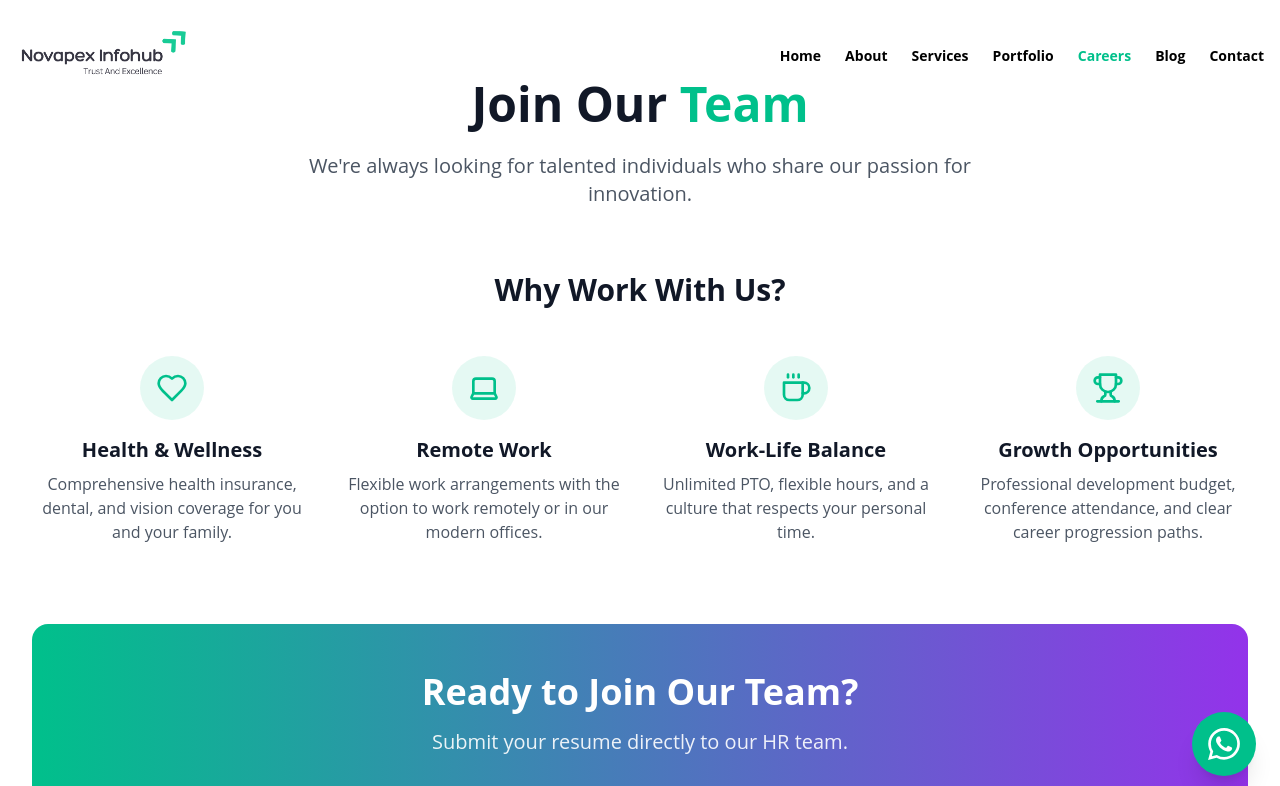
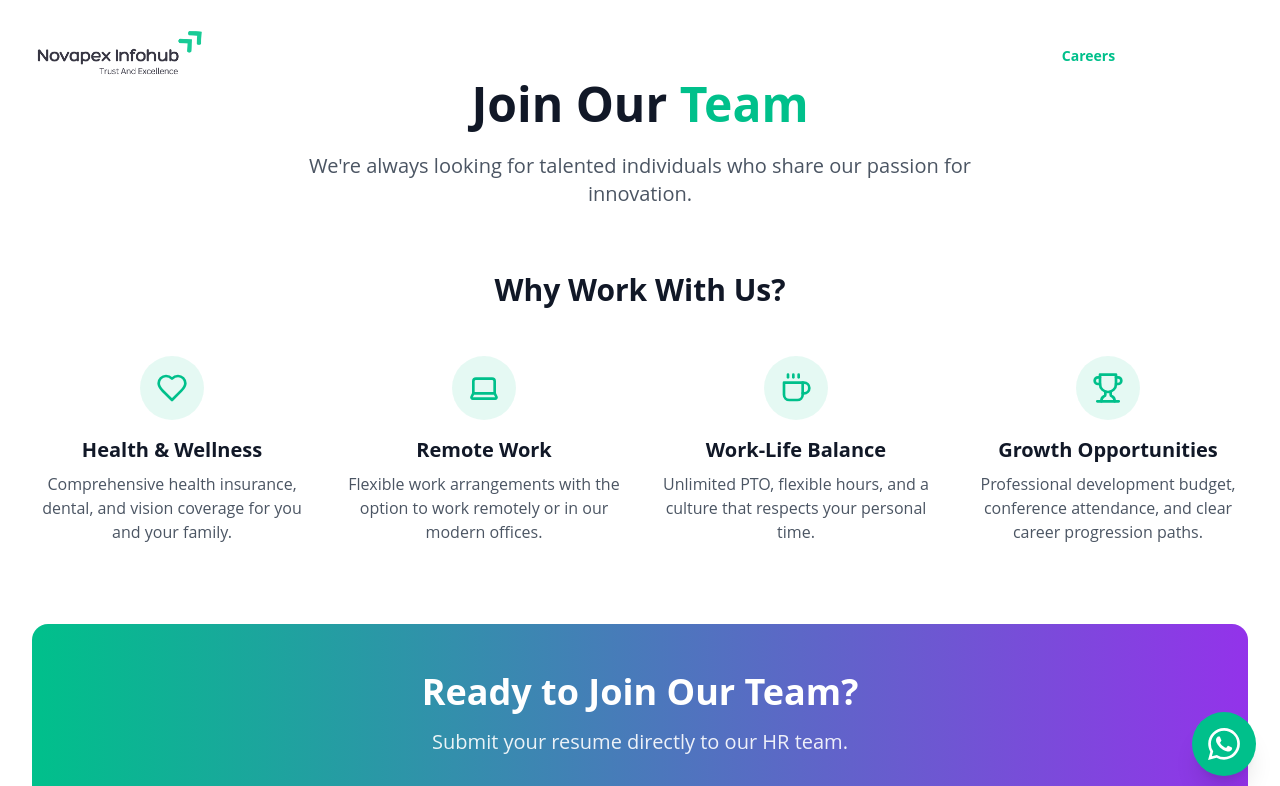
Before and after one commit to HPrnav/Novapex_site, a React (Vite) app: page /careers in a window 1280 px wide. Shown: the top 786 px of the page. Built offline with nearby package versions, Linux system fonts and the light colour scheme.

Commit message:
add logo in footer

```diff
--- a/src/components/Careers.tsx
+++ b/src/components/Careers.tsx
@@ -193,19 +193,19 @@ import { Coffee, Laptop, Heart, Trophy, Upload, Phone, Mail } from 'lucide-react
             </div>
 
             <div className="space-y-4">
-              <div className="flex items-center gap-3 p-3 bg-gray-100 rounded-md">
+              {/* <div className="flex items-center gap-3 p-3 bg-gray-100 rounded-md">
                 <Phone className="h-5 w-5 text-[#00C08B]" />
                 <div>
                   <p className="font-medium">Contact Number</p>
                   <p className="text-sm text-gray-600">+91-2269718996</p>
                 </div>
-              </div>
+              </div> */}
               <div className="flex items-center gap-3 p-3 bg-gray-100 rounded-md">
                 <Mail className="h-5 w-5 text-[#00C08B]" />
                 <div>
                   <p className="font-medium">Email</p>
 <Link to="/contact" className="text-sm text-gray-600 hover:underline">
-  contact@novapexhub.com
+  hr@novapexhub.com
 </Link>                </div>
               </div>
 
--- a/src/components/Footer.tsx
+++ b/src/components/Footer.tsx
@@ -11,7 +11,7 @@ import {
   ArrowUp,
 } from "lucide-react";
 import { Link } from "react-router-dom";
-import logo from "../Assets/LogoBT.png";
+import logo from "../Assets/LogoWT.png";
 
 const Footer = () => {
   const navigate = useNavigate();
--- a/src/components/Header.tsx
+++ b/src/components/Header.tsx
@@ -33,25 +33,23 @@ const Header = () => {
 
   return (
     <>
-      <header className={`fixed w-full h-1/6 z-50 transition-all duration-300 ${
+  <header
+      className={`fixed w-full z-50 transition-all duration-300 ${
         isScrolled
-          ? 'bg-white/95 backdrop-blur-md shadow-lg'
+          ? "bg-white/95 backdrop-blur-md shadow-lg"
           : isHomePage
-            ? 'bg-white shadow-sm'
-            : 'bg-transparent'
-      }`}>
-        <div className="max-w-7xl mx-auto px-4 sm:px-6 lg:px-4">
+          ? "bg-white shadow-sm"
+          : "bg-transparent"
+      }`}
+    >
+      <div className="max-w-7xl mx-auto px-4 sm:px-6 lg:px-8">
         <div className="flex justify-between items-center py-4">
           {/* Logo */}
-            <NavLink
-              to="/"
-              className="flex items-center"
-              onClick={closeMenu}
-            >
+          <NavLink to="/" className="flex items-center" onClick={closeMenu}>
             <img
               src={logo}
               alt="Logo"
-                className="h-20 w-auto object-cover"
+              className="h-16 sm:h-20 w-auto object-contain"
             />
           </NavLink>
 
@@ -67,7 +65,7 @@ const Header = () => {
                       ? "text-[#00C08B]"
                       : isScrolled || isHomePage
                       ? "text-gray-900 hover:text-[#00C08B]"
-                  : "text-black hover:text-[#00C08B]"
+                      : "text-white hover:text-[#00C08B]"
                   }`
                 }
               >
@@ -78,19 +76,19 @@ const Header = () => {
 
           {/* Mobile Menu Button */}
           <button
-        className="md:hidden p-2"
+            className="md:hidden p-2 focus:outline-none"
             onClick={() => setIsMenuOpen(!isMenuOpen)}
             aria-label="Toggle menu"
           >
             {isMenuOpen ? (
               <X
-            className={`h-5 w-6 ${
+                className={`h-6 w-6 ${
                   isScrolled || isHomePage ? "text-gray-900" : "text-white"
                 }`}
               />
             ) : (
               <Menu
-            className={`h-5 w-6 ${
+                className={`h-6 w-6 ${
                   isScrolled || isHomePage ? "text-gray-900" : "text-white"
                 }`}
               />
@@ -98,9 +96,9 @@ const Header = () => {
           </button>
         </div>
 
-    {/* Mobile Navigation */}
+        {/* Mobile Navigation Dropdown */}
         {isMenuOpen && (
-      <div className="md:hidden bg-white rounded-lg shadow-lg mt-2 py-2">
+          <div className="md:hidden absolute top-full left-0 w-full bg-white shadow-lg rounded-b-lg py-2 z-40">
             {navItems.map((item) => (
               <NavLink
                 key={item.path}
--- a/src/data/data.json
+++ b/src/data/data.json
@@ -642,7 +642,7 @@
       "title": "BookEasy - Online Booking Platform",
       "category": "Booking",
       "description": "A seamless online booking platform for hotels, travel, and events with real-time availability, secure payments, and personalized recommendations.",
-      "image": "https://social-brown-j29bvfplf8.edgeone.app/Screenshot%202025-09-25%20041937.png",
+      "image": "https://accepted-silver-00zdmxqxsa.edgeone.app/Screenshot%202025-09-25%20041937.png",
       "technologies": ["React", "Next.js", "Node.js", "MongoDB", "Stripe", "Firebase"],
       "link": "https://bookeasy.citioffers.in/",
       "duration": "5 months",
@@ -741,7 +741,7 @@
     "id": 1,
     "title": "Web Development Excellence",
     "subtitle": "Creating responsive, modern websites that drive results",
-    "image": "https://images.unsplash.com/photo-1605379399642-870262d3d051?w=500&auto=format&fit=crop&q=60&ixlib=rb-4.1.0&ixid=M3wxMjA3fDB8MHxzZWFyY2h8MTJ8fHdlYiUyMGRldmVsb3BtZW50fGVufDB8fDB8fHww",
+    "image": "https://plus.unsplash.com/premium_photo-1720287601300-cf423c3d6760?w=500&auto=format&fit=crop&q=60&ixlib=rb-4.1.0&ixid=M3wxMjA3fDB8MHxzZWFyY2h8MjV8fFdlYiUyMERldmVsb3BtZW50JTIwRXhjZWxsZW5jZXxlbnwwfHwwfHx8MA%3D%3D",
     "cta": "View Portfolio"
   },
   {
@@ -755,7 +755,7 @@
     "id": 2,
     "title": "Mobile App Innovation",
     "subtitle": "Native and cross-platform applications for seamless user experiences",
-    "image": "https://cdnl.iconscout.com/lottie/premium/thumb/user-testing-animation-gif-download-9780814.mp4",
+    "image": "https://images.unsplash.com/photo-1618761714954-0b8cd0026356?w=700&auto=format&fit=crop&q=60&ixlib=rb-4.1.0&ixid=M3wxMjA3fDB8MHxzZWFyY2h8NHx8bW9iaWxlJTIwYXBwJTIwZGV2ZWxvcG1lbnR8ZW58MHx8MHx8fDA%3D",
     "cta": "Explore Apps"
   },
   {
```
Also changed, not shown: src/Assets/LogoWT.png (added), src/Assets/output-onlinepngtools.png (added). Lines whose indentation alone changed are shown as unchanged.
